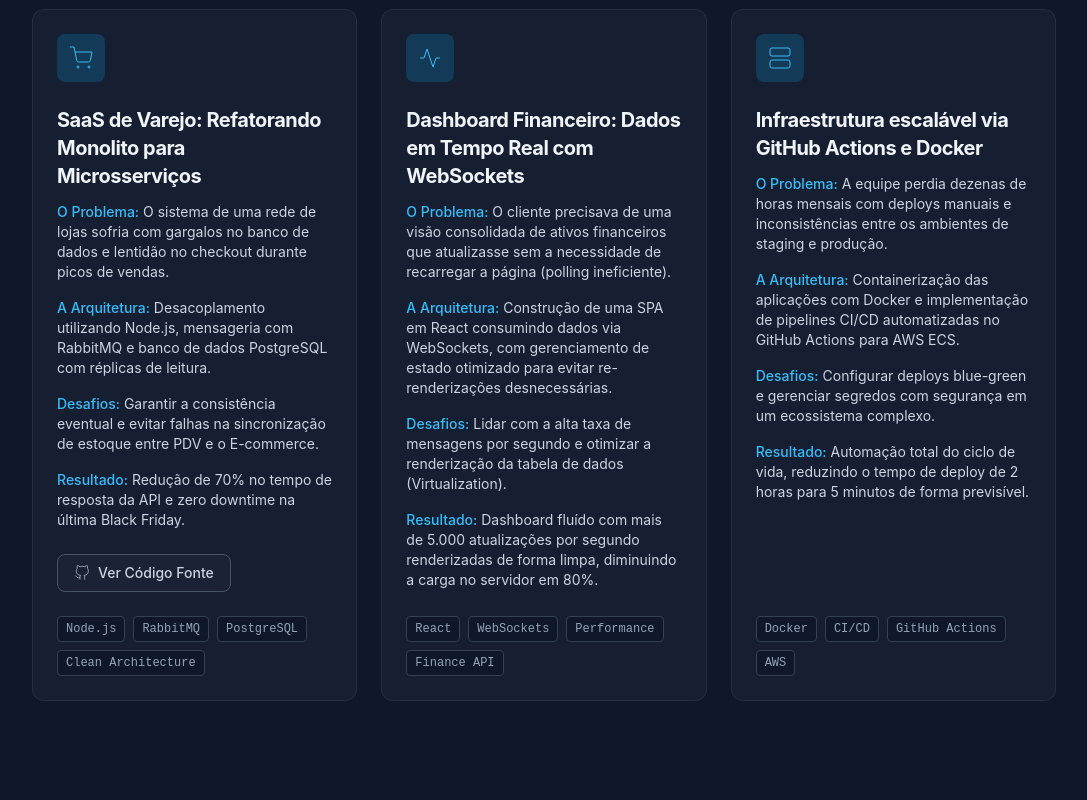
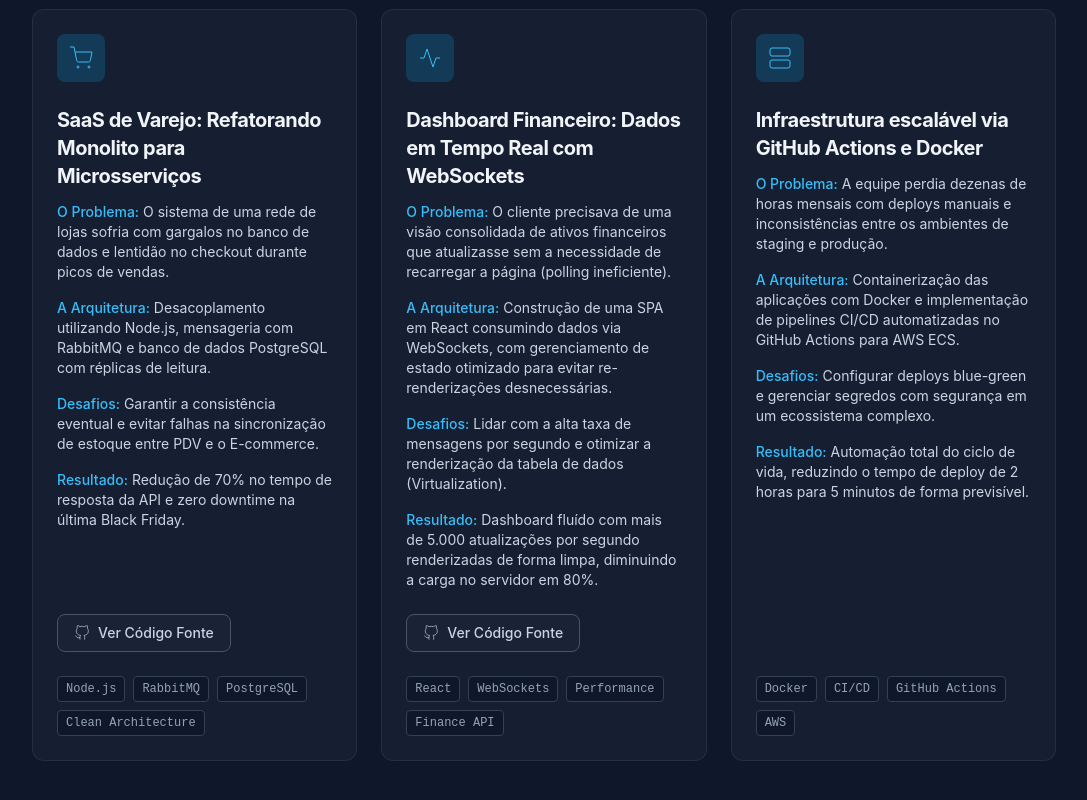
Before and after one commit to Stalone628/WS, a Preact app: page / in a window 1280 px wide. Shown: the part 928-1728 px from the top of the page, without its empty margins (96-1183 px from the left). Built offline with nearby package versions, Linux system fonts and the light colour scheme.

Commit message:
feat: add github link to dashboard case study

```diff
--- a/src/components/CaseStudies.jsx
+++ b/src/components/CaseStudies.jsx
@@ -19,7 +19,8 @@ export function CaseStudies() {
       challenges: "Lidar com a alta taxa de mensagens por segundo e otimizar a renderização da tabela de dados (Virtualization).",
       result: "Dashboard fluído com mais de 5.000 atualizações por segundo renderizadas de forma limpa, diminuindo a carga no servidor em 80%.",
       tags: ["React", "WebSockets", "Performance", "Finance API"],
-      icon: "activity"
+      icon: "activity",
+      repoLink: "https://github.com/Stalone628/financial-dashboard-showcase"
     },
     {
       id: 3,
```
